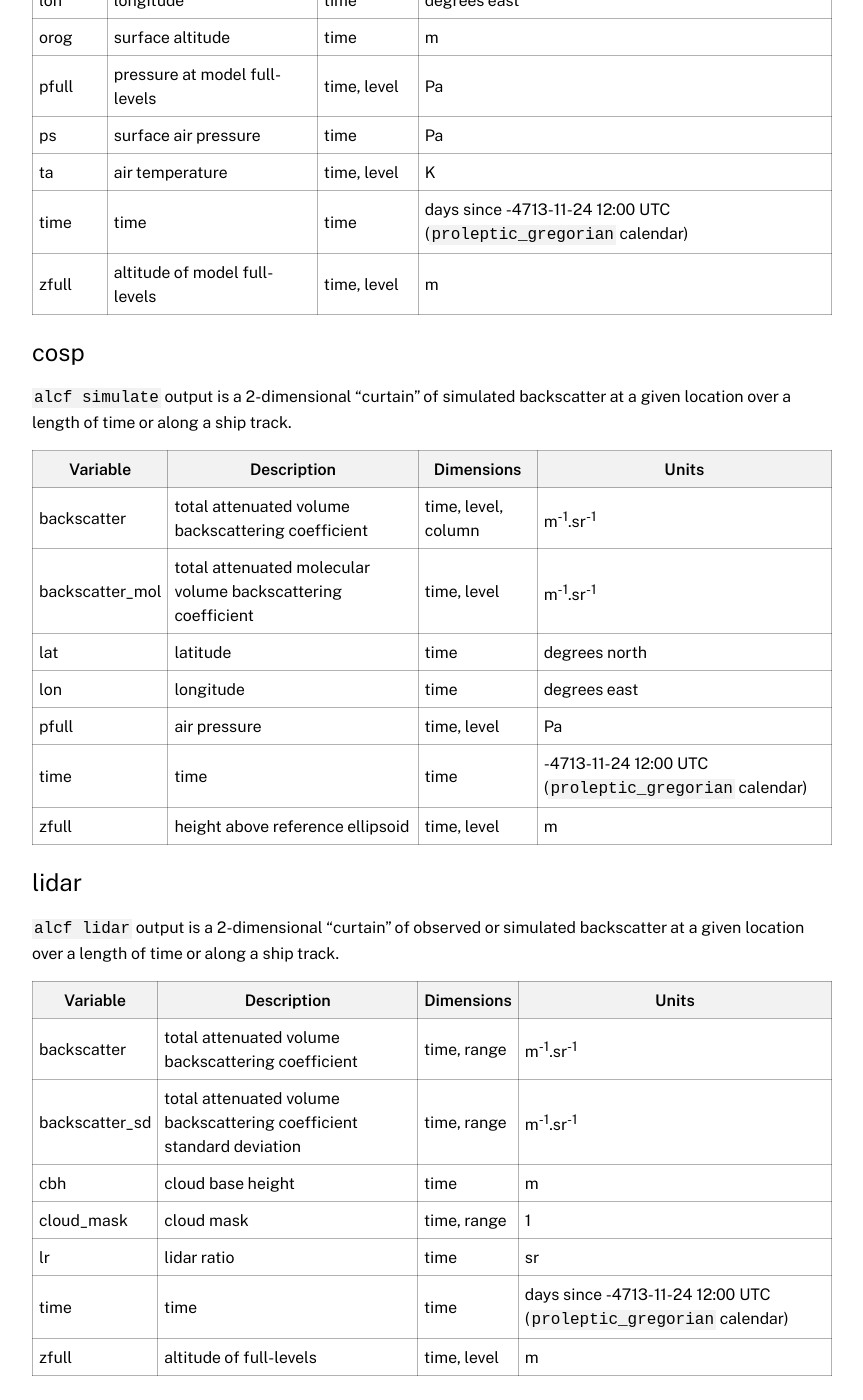
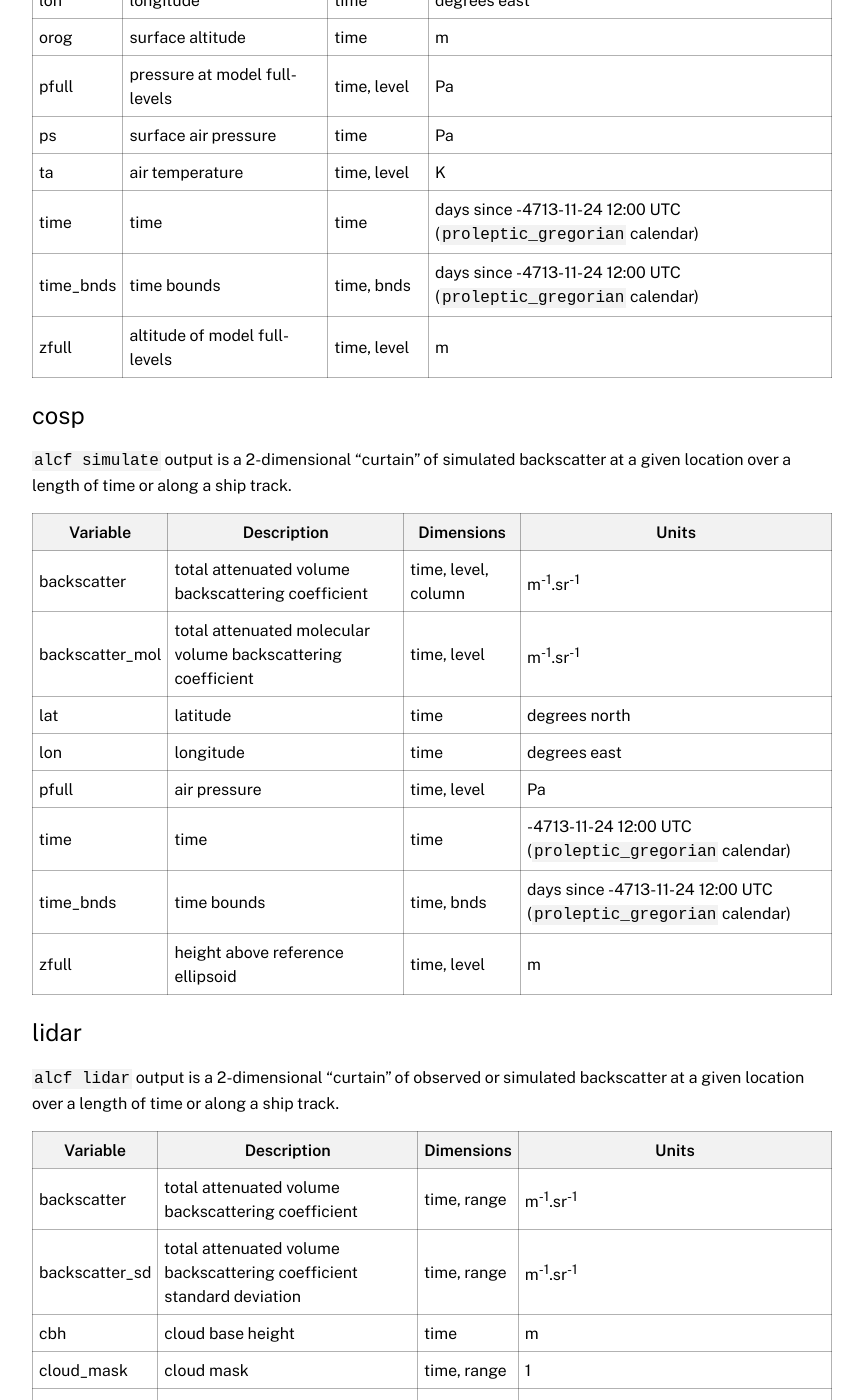
Before and after one commit to alcf-lidar/alcf, a Jekyll site: the page built from docs/documentation/alcf_output/index.md, in a window 1280 px wide and 1400 px high, scrolled down 916 px. Shown: the whole window, without its empty margins (208-1071 px from the left). Built offline with Jekyll 4.4.1, drawn with Linux system fonts in a browser that asks for light colours; some of the changed text lies outside the part shown.

Commit message:
docs: Add description of time_bnds variable

```diff
--- a/docs/documentation/alcf_output/index.md
+++ b/docs/documentation/alcf_output/index.md
@@ -33,6 +33,7 @@ pfull | pressure at model full-levels | time, level | Pa
 ps | surface air pressure | time | Pa
 ta | air temperature | time, level | K
 time | time | time | days since -4713-11-24 12:00 UTC (`proleptic_gregorian` calendar)
+time_bnds | time bounds | time, bnds | days since -4713-11-24 12:00 UTC (`proleptic_gregorian` calendar)
 zfull | altitude of model full-levels | time, level | m
 
 ### cosp
@@ -48,6 +49,7 @@ lat | latitude | time | degrees north
 lon | longitude | time | degrees east
 pfull | air pressure | time, level | Pa
 time | time | time | -4713-11-24 12:00 UTC (`proleptic_gregorian` calendar)
+time_bnds | time bounds | time, bnds | days since -4713-11-24 12:00 UTC (`proleptic_gregorian` calendar)
 zfull | height above reference ellipsoid | time, level | m
 
 ### lidar
@@ -63,6 +65,7 @@ cbh | cloud base height | time | m
 cloud_mask | cloud mask | time, range | 1
 lr | lidar ratio | time | sr
 time | time | time | days since -4713-11-24 12:00 UTC (`proleptic_gregorian` calendar)
+time_bnds | time bounds | time, bnds | days since -4713-11-24 12:00 UTC (`proleptic_gregorian` calendar)
 zfull | altitude of full-levels | time, level | m
 
 ### stats
```
